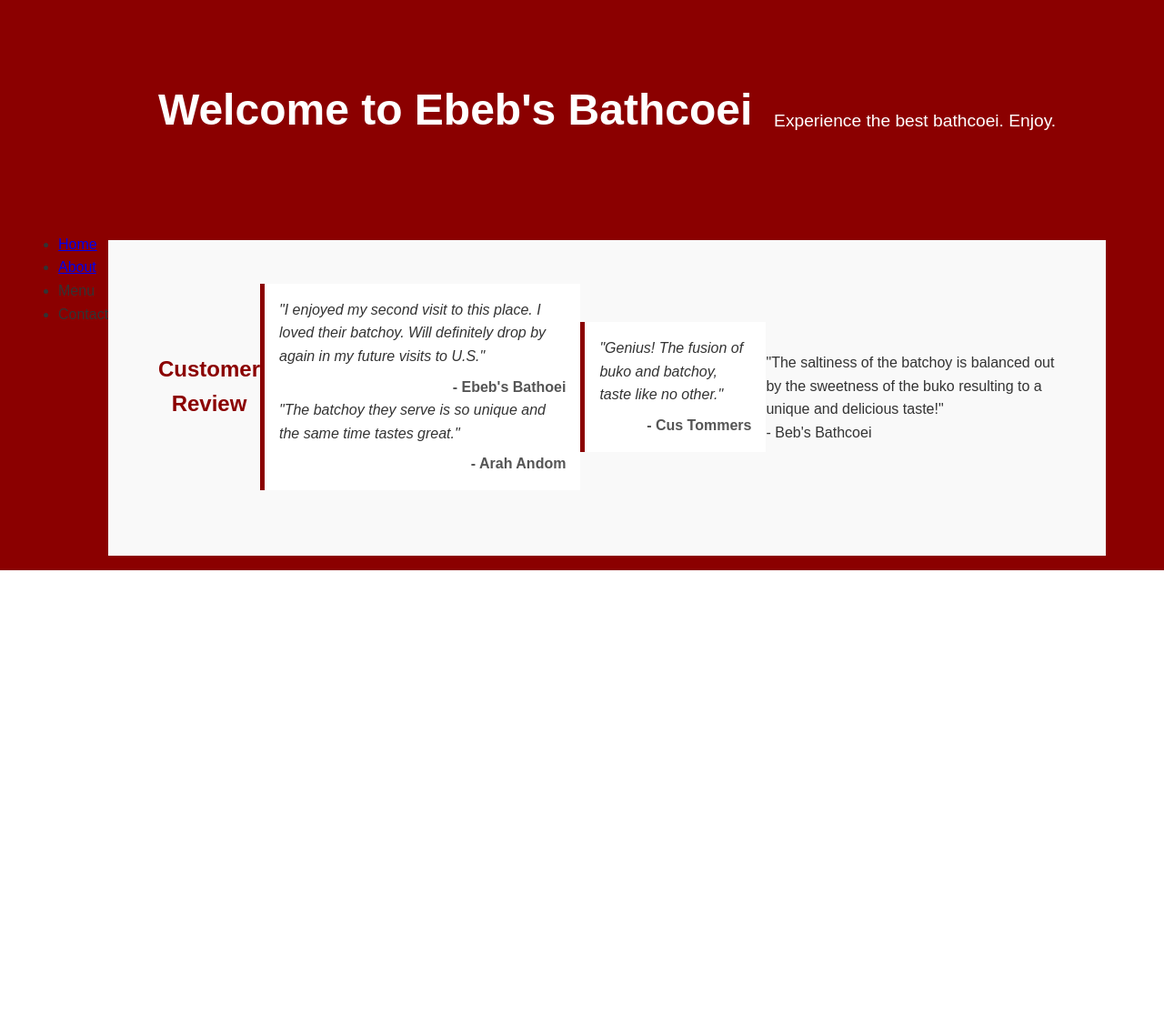
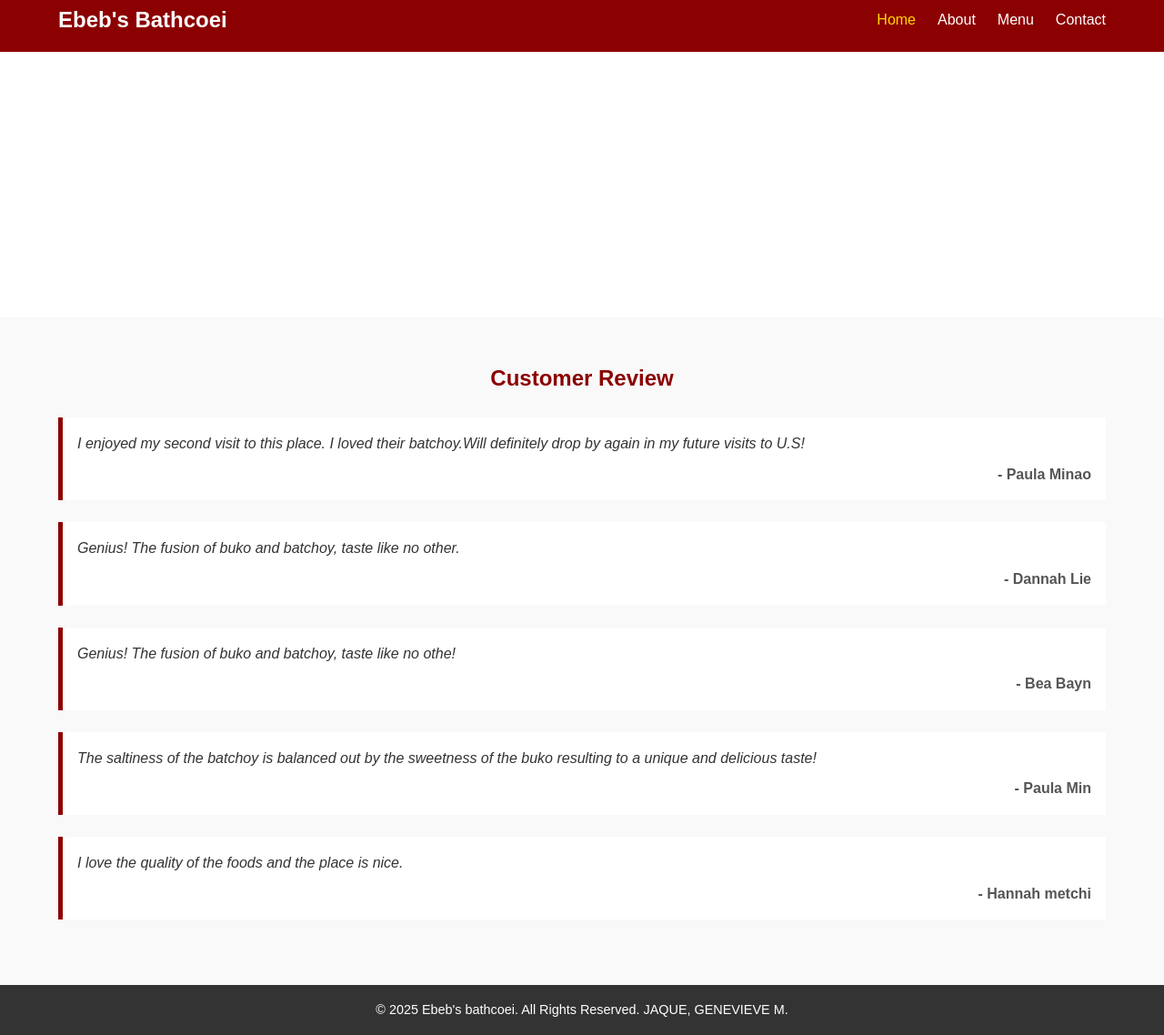
Before and after one commit to qnjl18/mongi, a plain HTML site: page index.html in a window 1280 px wide. Shown: the part 13-1151 px from the top of the page at 91% size. Before the commit the page ends 800 px from the top, so only its background shows below. Drawn offline with Linux system fonts and the light colour scheme.

Commit message:
Update index.html

```diff
--- a/index.html
+++ b/index.html
@@ -1,60 +1,65 @@
-
 <!DOCTYPE html>
 <html lang="en">
 <head>
     <meta charset="UTF-8">
     <meta name="viewport" content="width=device-width, initial-scale=1.0">
      <link rel="stylesheet" href="./css/style.css">
-    <title>Ebeb's Batchoei</title>
+    <title>Ebeb's Bathcoei </title>
 </head>
 <body>
     <header>
         <nav class="navbar">
             <div class="container">
                 <div class="logo">
-                    <a href="index.html"></a>
-
+                    <a href="index.html">Ebeb's Bathcoei</a>
                 </div>
-                <ul class="nav-link">
+                <ul class="nav-links">
                     <li><a href="index.html" class="active">Home</a></li>
                     <li><a href="about.html">About</a></li>
-                    <li><a hred="menu.html">Menu</a></li>
-                    <li><a hred="contact.html">Contact</a></li>
-
+                    <li><a href="menu.html">Menu</a></li>
+                    <li><a href="contact.html">Contact</a></li>
                 </ul>
+            </div>
+        </nav>
+    </header>
     <main>
         <section class="hero">
             <div class="container">
-                            <h1>Welcome to Ebeb's Bathcoei</h1>
+                    <h1>Welcome to Ebeb's Batchoei</h1>
                     <p>Experience the best bathcoei. Enjoy.</p>
             </div>
-
         </section>
 
         <section class="testimonials">
             <div class="container">
                 <h2>Customer Review</h2>
                 <div class="testimonial">
-                                <p>"I enjoyed my second visit to this place. I loved their batchoy. Will definitely drop by again in my future visits to U.S."</p>
-                                <span>- Ebeb's Bathoei</span>
-                            <div>
-                            </div class="testimonial">
-                                 <p>"The batchoy they serve is so unique and the same time tastes great."</p>
-                                 <span>- Arah Andom</span>
+                    <p>I enjoyed my second visit to this place. I loved their batchoy.Will definitely drop by again in my future visits to U.S!</p>
+                    <span>- Paula Minao</span>
                 </div>
                 <div class="testimonial">
-                                <p>"Genius! The fusion of buko and batchoy, taste like no other."</p>
-                                <span>- Cus Tommers</span>
+                    <p>Genius! The fusion of buko and batchoy, taste like no other.</p>
+                    <span>- Dannah Lie</span>
                 </div>
-                            <div class="testimonia">
-                                <p>"The saltiness of the batchoy is balanced out by the sweetness of the buko resulting to a unique and delicious taste!"</p>
-                                <span>- Beb's Bathcoei</span>
-                        <div>
+                <div class="testimonial">
+                    <p>Genius! The fusion of buko and batchoy, taste like no othe!</p>
+                    <span>- Bea Bayn</span>
+                </div>
+                <div class="testimonial">
+                    <p>The saltiness of the batchoy is balanced out by the sweetness of the buko resulting to a unique and delicious taste!</p>
+                     <span>- Paula Min</span>
+                </div>
+                <div class="testimonial">
+                    <p>I love the quality of the foods and the place is nice.</p>
+                     <span>- Hannah metchi</span>
+                </div>
             </div>
         </section>
     </main>
+    <footer>
+        <div class="container">
+            <p>&copy; 2025 Ebeb's bathcoei. All Rights Reserved. JAQUE, GENEVIEVE M.</p>
         </div>
-    </nav>
-</header>
+    </footer>
 </body>
 </html>
```
Lines whose indentation alone changed are shown as unchanged.
